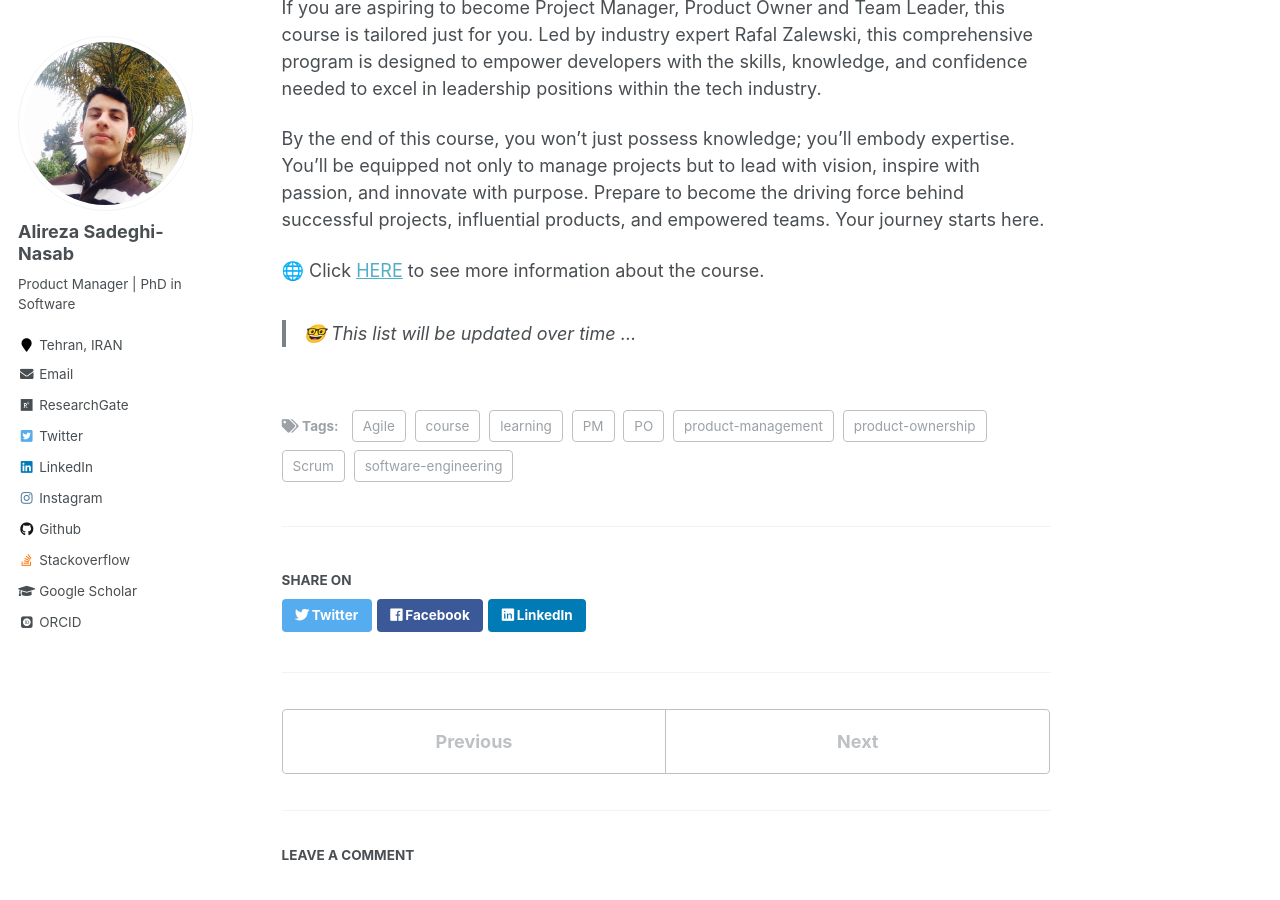
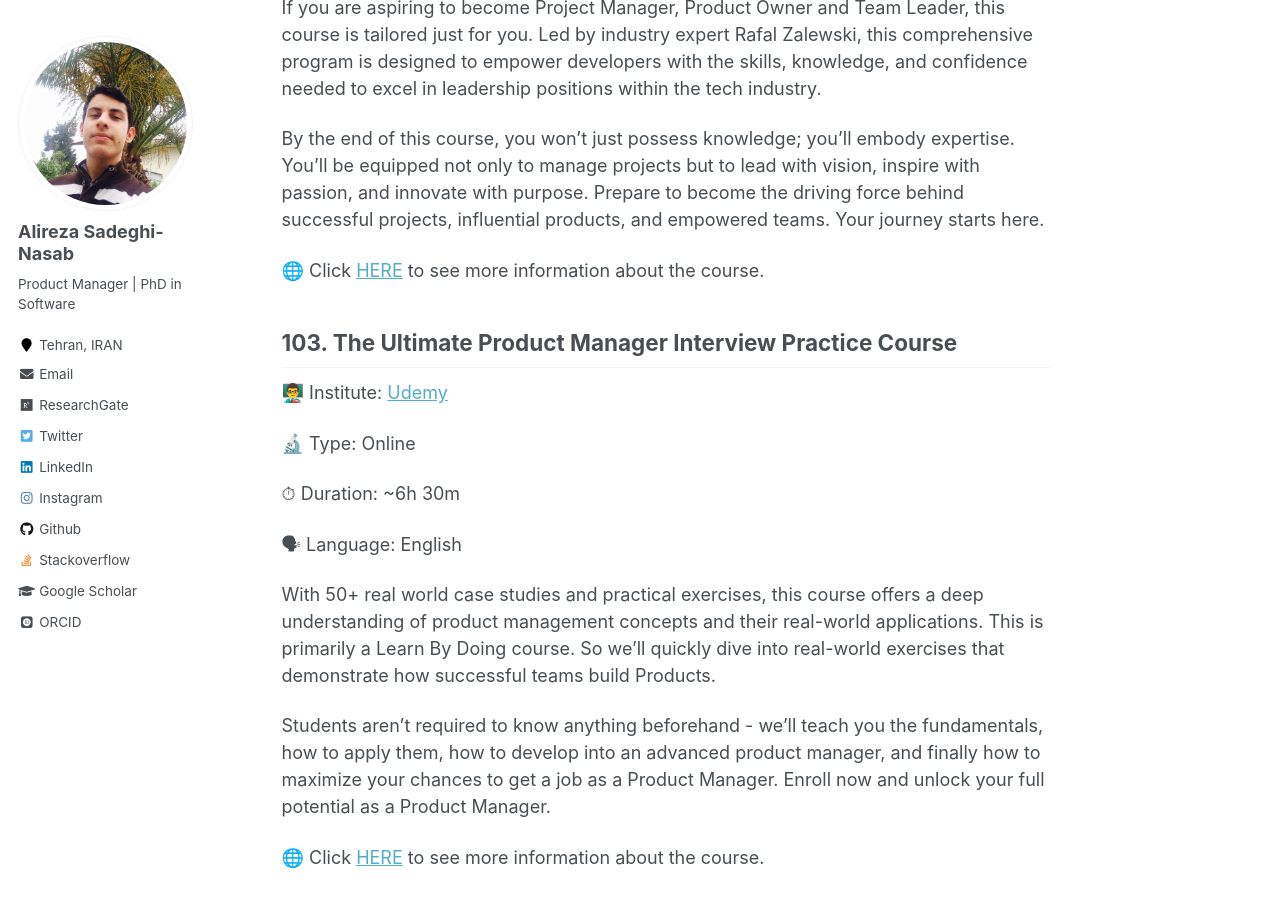
Before and after one commit to AlirezaSN/AlirezaSN.github.io, a Jekyll site: the page built from _posts/2023-03-25-blog-post-14.md, in a window 1280 px wide and 900 px high, scrolled down 68105 px. Built offline with Jekyll 4.4.1, drawn with Linux system fonts in a browser that asks for light colours; some web fonts are replaced; comment, search, counter and statistics services are not loaded; some of the changed text lies outside the part shown.

Commit message:
add courses

```diff
--- a/_posts/2023-03-25-blog-post-14.md
+++ b/_posts/2023-03-25-blog-post-14.md
@@ -1850,4 +1850,20 @@ By the end of this course, you won’t just possess knowledge; you’ll embody e
 
 🌐 Click [HERE](https://www.udemy.com/course/how-to-become-project-manager-product-owner-or-team-leader/) to see more information about the course.
 
+## 103. The Ultimate Product Manager Interview Practice Course
+
+👨‍🏫 Institute: [Udemy]((https://www.udemy.com))
+
+🔬 Type: Online
+
+⏱ Duration: ~6h 30m
+
+🗣 Language: English
+
+With 50+ real world case studies and practical exercises, this course offers a deep understanding of product management concepts and their real-world applications. This is primarily a Learn By Doing course. So we'll quickly dive into real-world exercises that demonstrate how successful teams build Products.
+
+Students aren't required to know anything beforehand - we'll teach you the fundamentals, how to apply them, how to develop into an advanced product manager, and finally how to maximize your chances to get a job as a Product Manager. Enroll now and unlock your full potential as a Product Manager.
+
+🌐 Click [HERE](https://www.udemy.com/course/product-management-masterclass-with-50-case-studies/) to see more information about the course.
+
 > 🤓 This list will be updated over time ...
```
